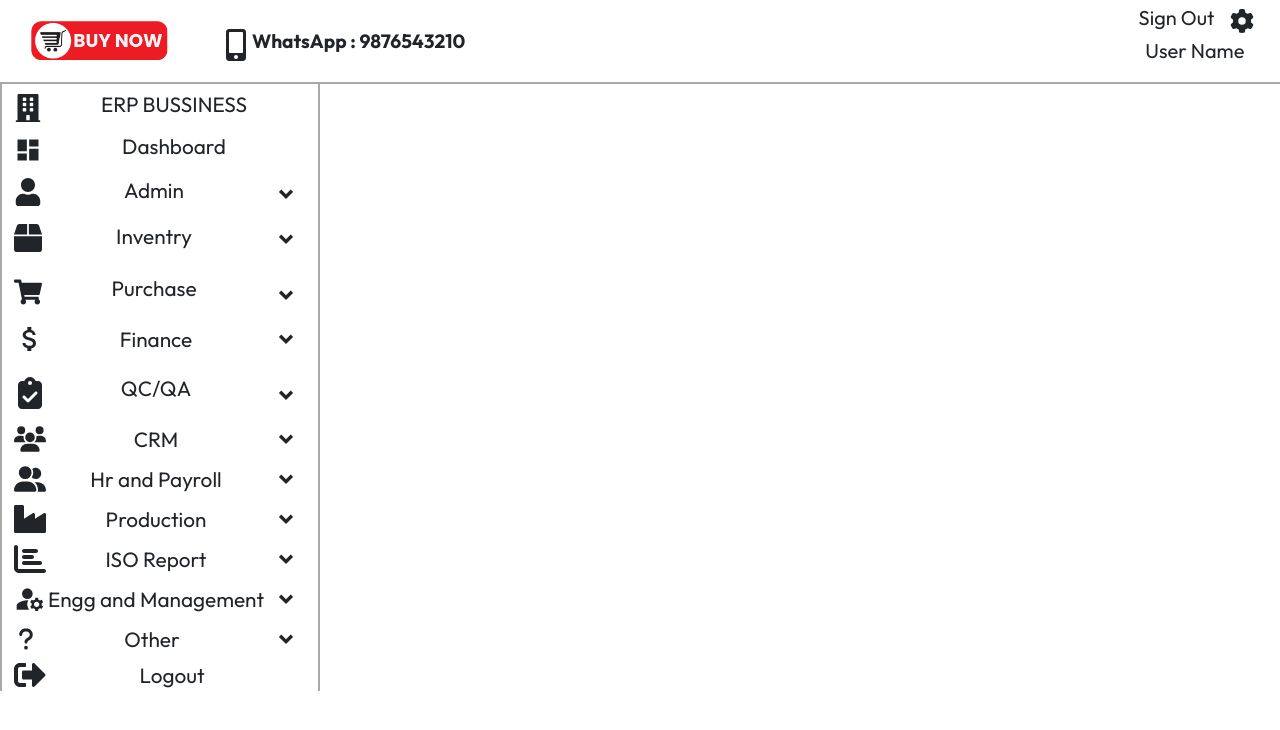
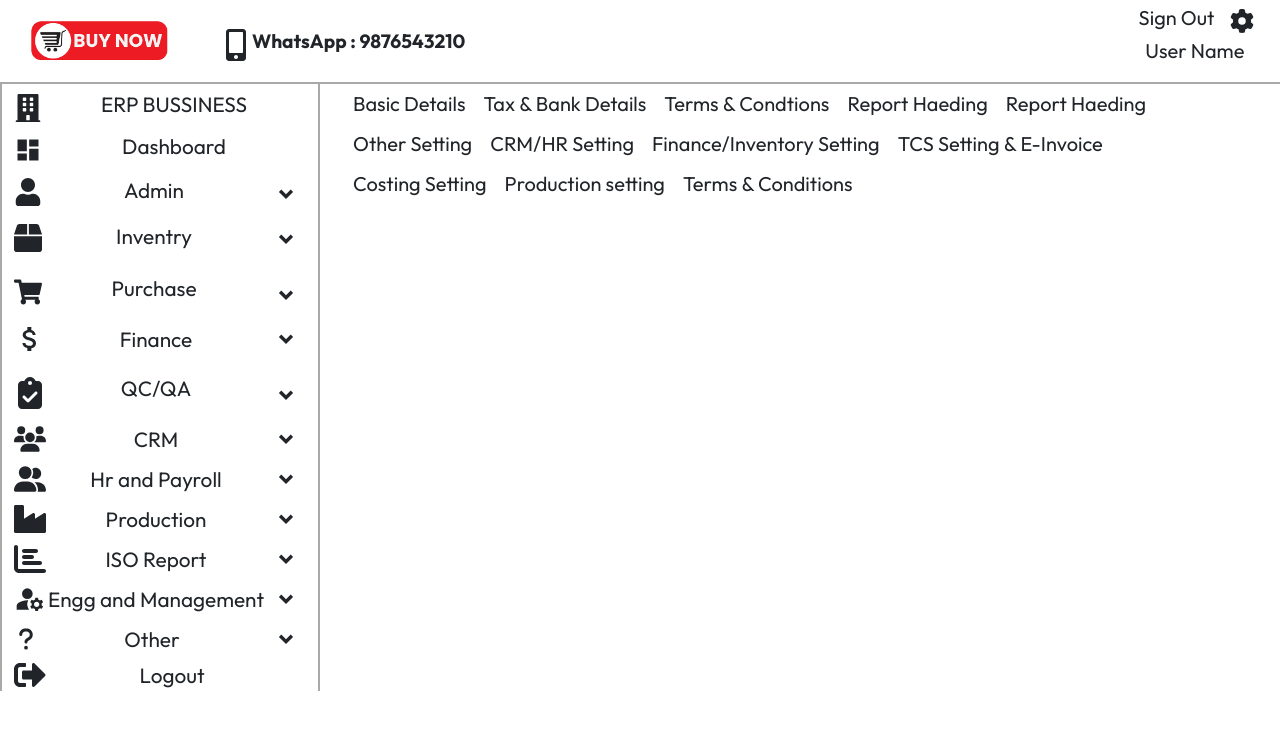
Before and after one commit to jollyvivek/ERP-PROJECT, a React (Vite) app: page /terms_condtions in a window 1280 px wide. Shown: the top 730 px of the page. Built offline with nearby package versions, Linux system fonts and the light colour scheme.

Commit message:
Add TermsCondtions file

```diff
--- /dev/null
+++ b/src/Components/AdminItems/TermsCondtions.jsx
@@ -0,0 +1,19 @@
+import React from 'react'
+import NavTabs from '../Navbar/NavTabs'
+
+const TermsCondtions = () => {
+  return (
+    <div className='container-fluid'>
+      <NavTabs/>
+
+
+
+
+
+
+
+    </div>
+  )
+}
+
+export default TermsCondtions
--- a/src/Components/Navbar/NavTabs.jsx
+++ b/src/Components/Navbar/NavTabs.jsx
@@ -12,7 +12,7 @@ const NavTabs = () => {
               <button className="btn btn-sm fs-5"
               onClick={()=>navigate('/tax_bankdetails')}>Tax & Bank Details</button>
               <button className="btn btn-sm fs-5"
-              onClick={()=>alert("Terms & Condtions")}>Terms & Condtions</button>
+              onClick={()=>navigate("/terms_condtions")}>Terms & Condtions</button>
               <button className="btn btn-sm fs-5 "
               onClick={()=>alert("Report Haeding")}>Report Haeding</button>
               <button className="btn btn-sm fs-5 "
--- a/src/Components/Sidebar/Sidebar.jsx
+++ b/src/Components/Sidebar/Sidebar.jsx
@@ -21,6 +21,7 @@ import Other from "../SidebarMenu/Other";
 import Logout from "../SidebarMenu/Logout";
 import BasicDetails from "../AdminItems/BasicDetails";
 import TaxAndBankDetails from "../AdminItems/TaxAndBankDetails";
+import TermsCondtions from "../AdminItems/TermsCondtions";
 
 
 
@@ -60,9 +61,10 @@ const Sidebar = () => {
         <Route path="/" element={<SidebarRight/>}/>
         <Route path="/company/*" element={<CompanyDetail/>}/>
         <Route path="/tax_bankDetails" element={<TaxAndBankDetails/>}/>
+        <Route path="/terms_condtions" element={<TermsCondtions/>}/>
         <Route path="/role" element={<Role/>}/>
         <Route path="manage_user" element={<ManageUser/>}/>
-        <Route/>
+
         <Route/>
       </Routes>
         </div>
```
